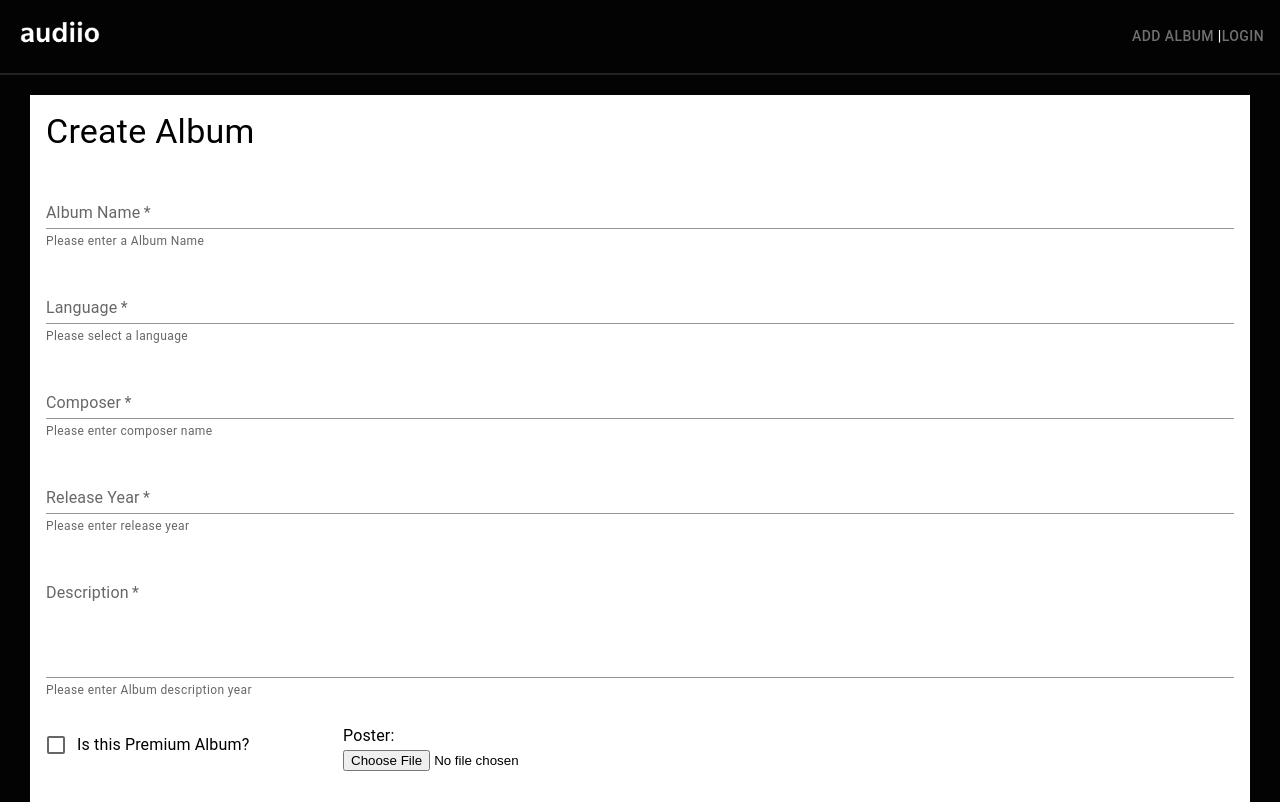
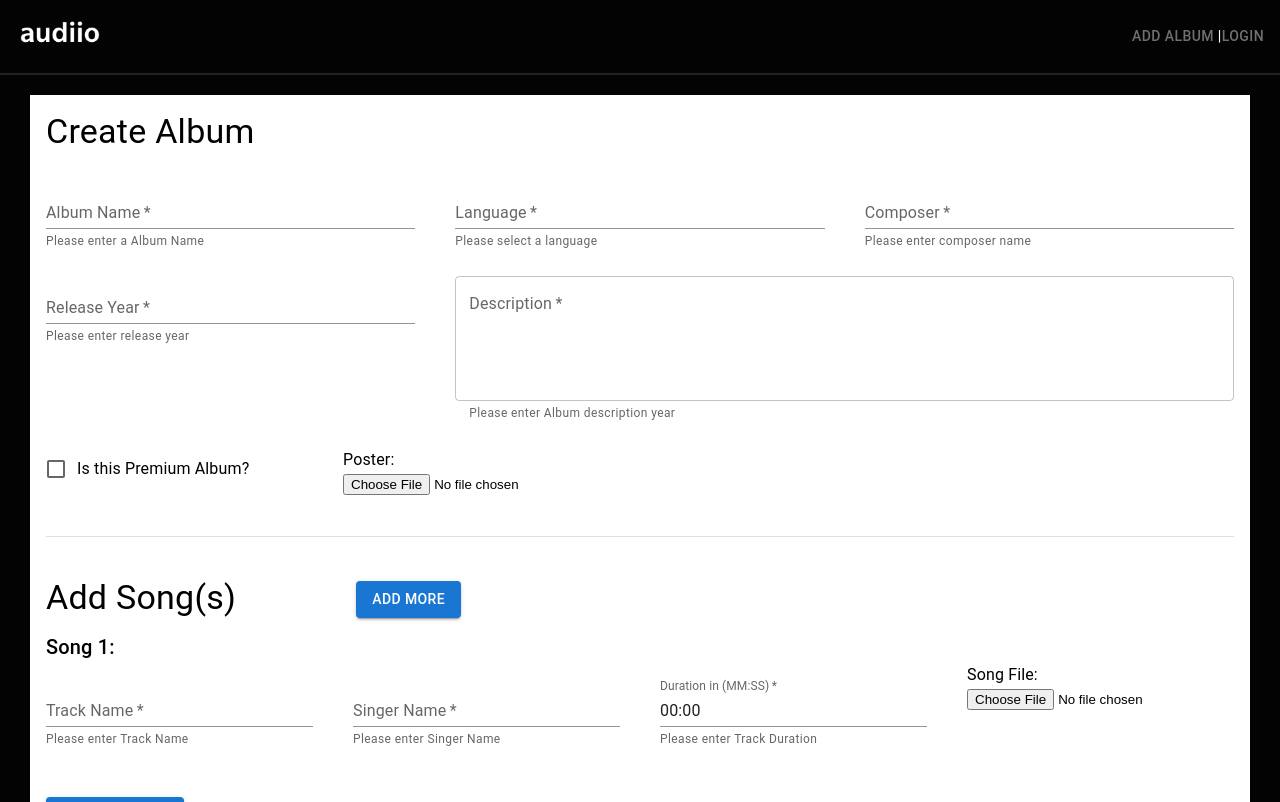
Before and after one commit to saideep-kankarla/scaler-capstone-project, a React (Vite) app in the folder client/: page /addAlbum in a window 1280 px wide. Shown: the top 802 px of the page. Built offline with nearby package versions, Linux system fonts and the light colour scheme.

Commit message:
Working form UI

```diff
--- a/client/src/components/AlbumForm.jsx
+++ b/client/src/components/AlbumForm.jsx
@@ -20,7 +20,7 @@ const AlbumForm = () => {
   const [premium, setPremium] = useState(false);
   const [poster, setPoster] = useState(null);
   const [songs, setSongs] = useState([
-    { title: '', singerName: '', mp3File: null },
+    { title: '', duration: '00:00', singerName: '', mp3File: null },
   ]);
   const [message, setMessage] = useState('');
 
@@ -44,7 +44,10 @@ const AlbumForm = () => {
   };
 
   const addMoreSong = () => {
-    setSongs([...songs, { title: '', singerName: '', mp3File: null }]);
+    setSongs([
+      ...songs,
+      { title: '', duration: '00:00', singerName: '', mp3File: null },
+    ]);
   };
 
   const handleSubmit = async (e) => {
@@ -60,6 +63,7 @@ const AlbumForm = () => {
     songs.forEach((song, index) => {
       formData.append(`songs[${index}][mp3File]`, song.mp3File);
       formData.append(`songs[${index}][singerName]`, song.singerName);
+      formData.append(`songs[${index}][duration]`, song.duration);
       formData.append(`songs[${index}][title]`, song.title);
     });
 
@@ -90,7 +94,8 @@ const AlbumForm = () => {
           </Typography>
 
           <form onSubmit={handleSubmit}>
-            <Grid item xs={12}>
+            <Grid container spacing={5} size={12}>
+              <Grid item size={4}>
                 <TextField
                   required
                   id="name"
@@ -104,7 +109,7 @@ const AlbumForm = () => {
                   onChange={(e) => setName(e.target.value)}
                 />
               </Grid>
-            <Grid item xs={12}>
+              <Grid item size={4}>
                 <TextField
                   required
                   id="language"
@@ -119,7 +124,7 @@ const AlbumForm = () => {
                   onChange={(e) => setLanguage(e.target.value)}
                 />
               </Grid>
-            <Grid item xs={12}>
+              <Grid item size={4}>
                 <TextField
                   required
                   id="composer"
@@ -133,7 +138,10 @@ const AlbumForm = () => {
                   onChange={(e) => setComposer(e.target.value)}
                 />
               </Grid>
-            <Grid item xs={12}>
+            </Grid>
+
+            <Grid container spacing={5} size={12}>
+              <Grid item size={4}>
                 <TextField
                   required
                   id="releaseYear"
@@ -147,13 +155,12 @@ const AlbumForm = () => {
                   onChange={(e) => setReleaseYear(e.target.value)}
                 />
               </Grid>
-            <Grid item xs={12} sx={{ marginBottom: 2 }}>
+              <Grid item size={8} xs={12} sx={{ marginBottom: 2 }}>
                 <TextField
                   required
                   id="description"
                   name="description"
                   label="Description"
-                variant="standard"
                   margin="normal"
                   fullWidth
                   helperText="Please enter Album description year"
@@ -163,6 +170,7 @@ const AlbumForm = () => {
                   value={description}
                   onChange={(e) => setDescription(e.target.value)}
                 />
+              </Grid>
             </Grid>
             <Grid container size={12} sx={{ marginBottom: 2 }}>
               <Grid size={3}>
@@ -189,39 +197,65 @@ const AlbumForm = () => {
             </Grid>
             <Divider sx={{ marginTop: 5, marginBottom: 5 }} />
 
+            <Typography variant="h4" gutterBottom>
+              Add Song(s)
+              <Button
+                variant="contained"
+                sx={{ marginLeft: 15 }}
+                onClick={addMoreSong}
+              >
+                Add More
+              </Button>
+            </Typography>
+
             {songs.map((song, index) => (
               <Fragment key={index}>
                 <Grid item xs={12} sx={{ marginBottom: 2 }}>
-                  <Typography variant="h4" gutterBottom>
-                    Add Song(s)
-                  </Typography>
-                  <Typography variant="body1">Song {index + 1}:</Typography>
-                </Grid>
-                <Grid item xs={12} sx={{ marginBottom: 2 }}>
+                  <Typography variant="h6">Song {index + 1}:</Typography>
+                  <Grid container spacing={5} size={12}>
+                    <Grid item size={3}>
                       <TextField
                         required
                         id={`title-${index}`}
                         name="title"
-                    label="Title"
+                        label="Track Name"
+                        variant="standard"
+                        margin="normal"
                         fullWidth
-                    autoComplete="given-name"
+                        helperText="Please enter Track Name"
                         value={song.title}
                         onChange={(e) => handleSongChange(e, index)}
                       />
                     </Grid>
-                <Grid item xs={12} sx={{ marginBottom: 2 }}>
+                    <Grid item size={3}>
                       <TextField
                         required
                         id={`singerName-${index}`}
                         name="singerName"
                         label="Singer Name"
+                        variant="standard"
+                        margin="normal"
                         fullWidth
-                    autoComplete="given-name"
+                        helperText="Please enter Singer Name"
                         value={song.singerName}
                         onChange={(e) => handleSongChange(e, index)}
                       />
                     </Grid>
-                <Grid item xs={12} sx={{ marginBottom: 2 }}>
+                    <Grid item size={3}>
+                      <TextField
+                        required
+                        id={`duration-${index}`}
+                        name="duration"
+                        label="Duration in (MM:SS)"
+                        variant="standard"
+                        margin="normal"
+                        fullWidth
+                        helperText="Please enter Track Duration"
+                        value={song.duration}
+                        onChange={(e) => handleSongChange(e, index)}
+                      />
+                    </Grid>
+                    <Grid item size={3}>
                       <Typography variant="body1">Song File:</Typography>
                       <input
                         accept="audio/*"
@@ -230,14 +264,12 @@ const AlbumForm = () => {
                         onChange={(e) => handleSongFileChange(e, index)}
                       />
                     </Grid>
+                  </Grid>
+                </Grid>
               </Fragment>
             ))}
-            <Grid item xs={12} sx={{ marginBottom: 2 }}>
-              <Button variant="contained" onClick={addMoreSong}>
-                Add More
-              </Button>
-            </Grid>
-            <Grid item xs={12} sx={{ marginBottom: 2 }}>
+
+            <Grid item xs={12} sx={{ marginTop: 5, marginBottom: 2 }}>
               <Button type="submit" variant="contained">
                 Create Album
               </Button>
```
Also changed, not shown: 1 other file (tests, documents, lock files or other folders). Lines whose indentation alone changed are shown as unchanged.
